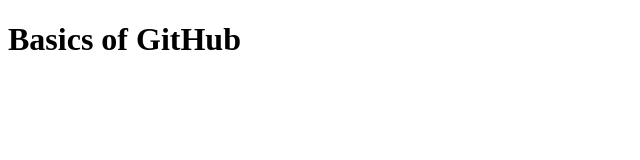
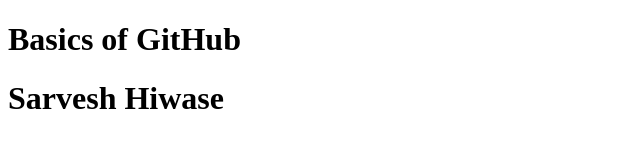
Before and after one commit to SarveshtheAbstractor/css_loader_with_fades, a plain HTML site: page index.html in a window 1280 px wide. Shown: the whole page, without its empty margins (0-640 px from the left). Drawn offline with Linux system fonts and the light colour scheme.

Commit message:
Adding new header

```diff
--- a/index.html
+++ b/index.html
@@ -7,5 +7,7 @@
 </head>
 <body>
     <h1>Basics of GitHub</h1>
+
+    <h1>Sarvesh Hiwase</h1>
 </body>
 </html>
```
